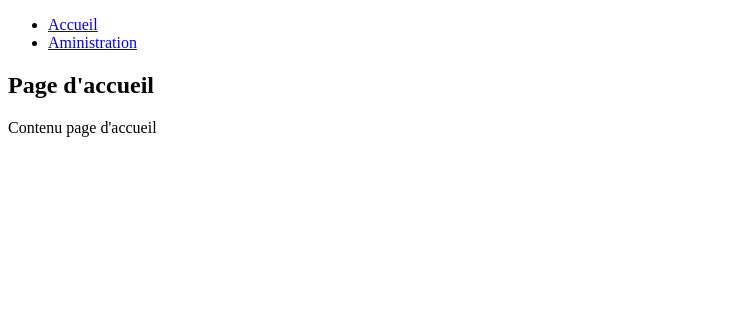
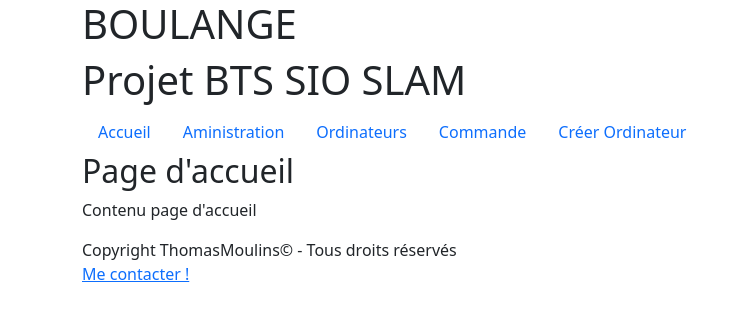
Before and after one commit to bahanix1371/boulange, a PHP site: page /index.php in a window 1280 px wide. Shown: the top 321 px of the page, without its empty margins (0-742 px from the left). Run offline with PHP 8.4, Linux system fonts and the light colour scheme.

Commit message:
Tâche 2 : Mettre en œuvre la structure commune à toutes les pages

```diff
--- a/vue/template.php
+++ b/vue/template.php
@@ -1,21 +1,51 @@
 <!DOCTYPE html>
 <html lang="en">
+
 <head>
     <meta charset="UTF-8">
     <meta http-equiv="X-UA-Compatible" content="IE=edge">
     <meta name="viewport" content="width=device-width, initial-scale=1.0">
-    <title>Menu</title>
+    <link href="https://cdn.jsdelivr.net/npm/bootstrap@5.1.3/dist/css/bootstrap.min.css" rel="stylesheet" integrity="sha384-1BmE4kWBq78iYhFldvKuhfTAU6auU8tT94WrHftjDbrCEXSU1oBoqyl2QvZ6jIW3" crossorigin="anonymous">
+    <link rel="stylesheet" href="./css/style.css" type="text/css" media="screen" />
+    <title><?php echo $titre ?></title>
 </head>
+
 <body >
-        <ul>
-            <li>
-                <a href="index.php">Accueil</a>
+    <div class="container">
+        <h1 class="relief">BOULANGE</h1>
+        <h1 class="relief">Projet BTS SIO SLAM<h1>
+    </div>
+
+    <div class="container">
+        <ul class="nav">
+            <li class="nav-item">
+                <a class="nav-link active" href="index.php">Accueil</a>
             </li>
-            <li>
-                <a href="index.php?action=tab">Aministration</a>
+            <li class="nav-item">
+                <a class="nav-link" href="index.php?action=tab">Aministration</a>
+            </li>
+            <li class="nav-item">
+                <a class="nav-link" href="index.php?action=card">Ordinateurs</a>
+            </li>
+            <li class="nav-item">
+                <a class="nav-link" href="index.php?action=panier">Commande</a>
+            </li>
+            <li class="nav-item">
+                <a class="nav-link" href="index.php?action=creer">Créer Ordinateur</a>
             </li>
         </ul>
+    </div>
+
+    <div class="container">
         <h2><?php echo $titre ?></h2>
         <?php echo $content ?>
+    </div>
+
+    <div class="container">
+    <footer>
+        <p>Copyright ThomasMoulins© - Tous droits réservés<br />
+        <a href="https://www.youtube.com/watch?v=dQw4w9WgXcQ">Me contacter !</a></p>
+    </footer>
+    </div>
 </body>
 </html>
```
